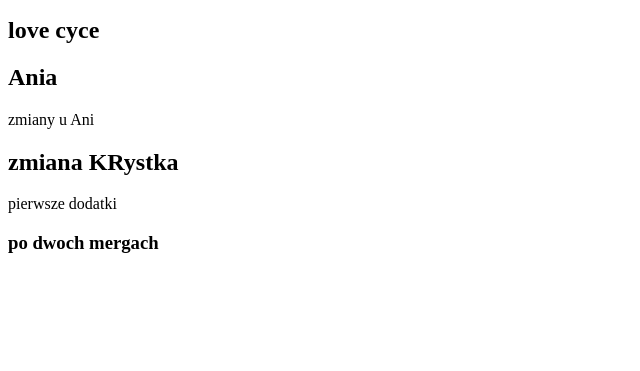
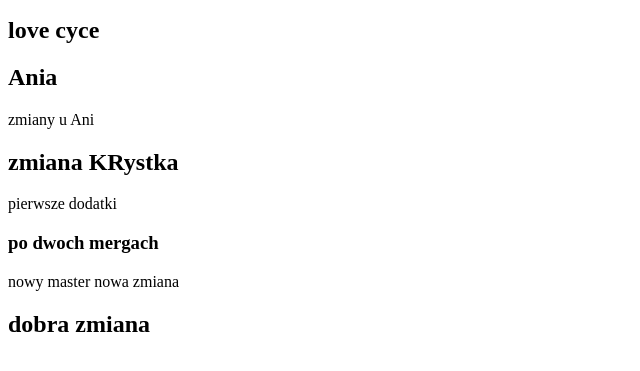
Before and after one commit to 777krystek95/Repo2, a plain HTML site: page index.html in a window 1280 px wide. Shown: the part 101-472 px from the top of the page, without its empty margins (0-640 px from the left). Drawn offline with Linux system fonts and the light colour scheme.

Commit message:
nowiutkie prozadki na nowej zmianie

```diff
--- a/index.html
+++ b/index.html
@@ -18,6 +18,9 @@
 
     <h3>po dwoch mergach</h3>
 
+    <p>nowy master nowa zmiana</p>
+    <h2>dobra zmiana</h2>
+
 
 
 
```
